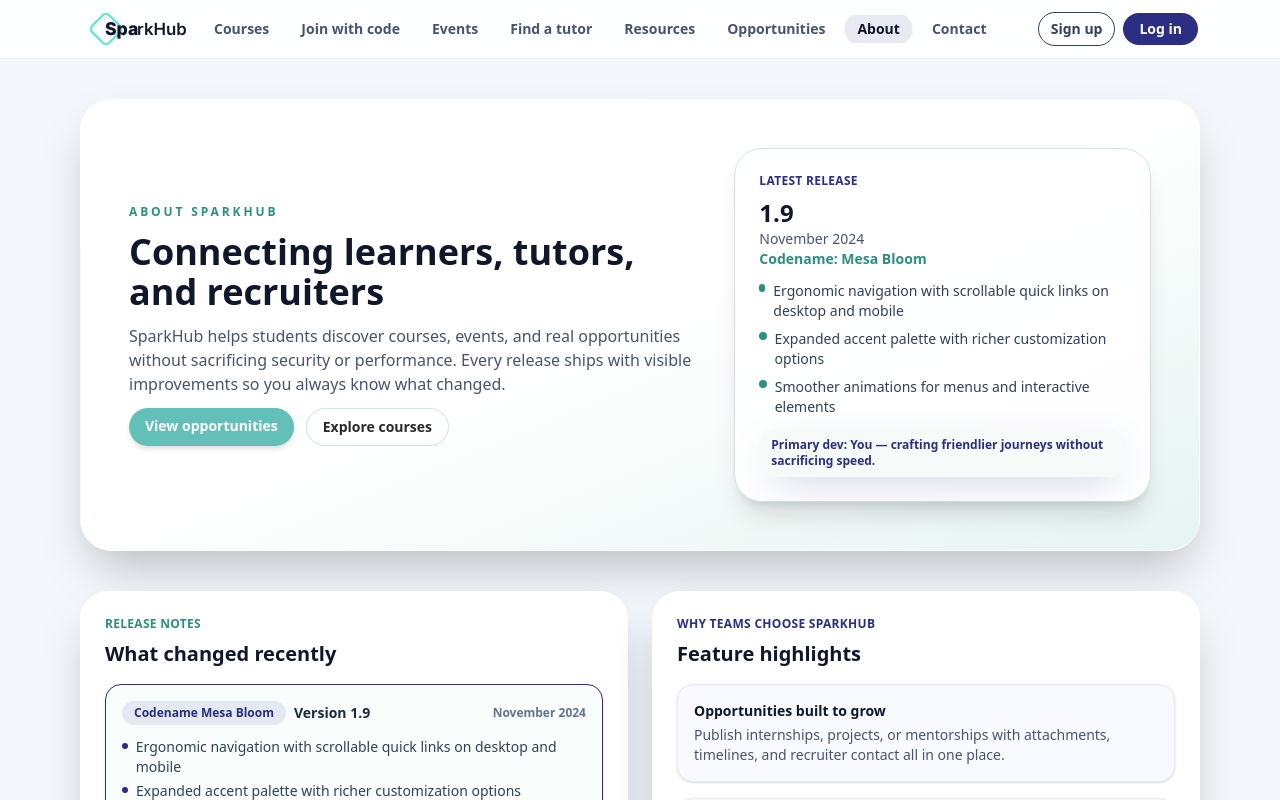
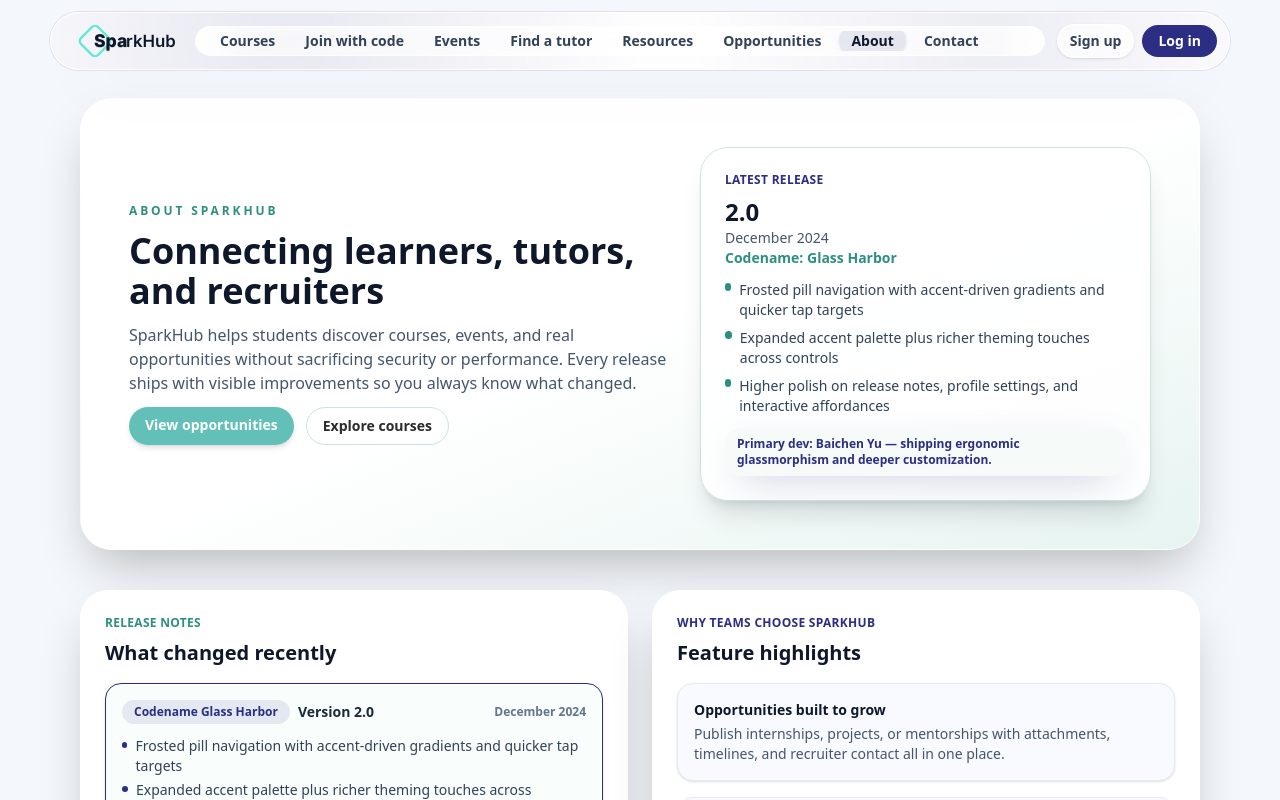
Before and after one commit to TomAs-1226/SparkHub, a Next.js app in the folder frontend/: page /about in a window 1280 px wide. Shown: the top 800 px of the page. Built offline with nearby package versions, Linux system fonts and the light colour scheme.

Commit message:
Frosted pill nav refinements and release update

```diff
--- a/frontend/src/app/about/page.tsx
+++ b/frontend/src/app/about/page.tsx
@@ -8,6 +8,17 @@
 
 const releases = [
     {
+        version: "2.0",
+        codename: "Glass Harbor",
+        date: "December 2024",
+        highlights: [
+            "Frosted pill navigation with accent-driven gradients and quicker tap targets",
+            "Expanded accent palette plus richer theming touches across controls",
+            "Higher polish on release notes, profile settings, and interactive affordances",
+        ],
+        notes: "Primary dev: Baichen Yu — shipping ergonomic glassmorphism and deeper customization.",
+    },
+    {
         version: "1.9",
         codename: "Mesa Bloom",
         date: "November 2024",
@@ -16,7 +27,7 @@
             "Expanded accent palette with richer customization options",
             "Smoother animations for menus and interactive elements",
         ],
-        notes: "Primary dev: You — crafting friendlier journeys without sacrificing speed.",
+        notes: "Primary dev: Baichen Yu — crafting friendlier journeys without sacrificing speed.",
     },
     {
         version: "1.8",
@@ -27,21 +38,21 @@
             "Faster API responses with optional clustered workers",
             "Clipboard-safe join codes for every course",
         ],
-        notes: "Primary dev: You — delivering resilient growth for new cohorts.",
+        notes: "Primary dev: Baichen Yu — delivering resilient growth for new cohorts.",
     },
     {
         version: "1.7",
         codename: "Marigold Arc",
         date: "September 2024",
         highlights: ["Improved tutor workspace layouts", "New calendar-ready event exports"],
-        notes: "Primary dev: You — smoothing publishing flows and calendars.",
+        notes: "Primary dev: Baichen Yu — smoothing publishing flows and calendars.",
     },
     {
         version: "1.6",
         codename: "Cinder Bay",
         date: "August 2024",
         highlights: ["Resource hub redesign", "Streamlined authentication and session recovery"],
-        notes: "Primary dev: You — cleanup with better recovery and discovery.",
+        notes: "Primary dev: Baichen Yu — cleanup with better recovery and discovery.",
     },
 ];
 
@@ -57,6 +68,10 @@
     {
         title: "Security-first platform",
         copy: "Layered rate limiting, hardened headers, and health checks keep normal traffic flowing while rejecting noisy attacks.",
+    },
+    {
+        title: "Feature suites that stay fresh",
+        copy: "Release cards now carry codenames, primary dev credit, and expandable highlights so every iteration is easy to track.",
     },
 ];
 
--- a/frontend/src/app/globals.css
+++ b/frontend/src/app/globals.css
@@ -10,6 +10,8 @@
 :root {
     --sh-accent: #2b2e83;
     --sh-accent-soft: #eef0ff;
+    --sh-accent-glass: #2b2e8314;
+    --sh-accent-ink: #2b2e83cc;
     --sh-accent-contrast: #ffffff;
     --sh-card-glow: 0 10px 50px -24px rgba(43, 46, 131, 0.55);
 }
--- a/frontend/src/components/site-nav.tsx
+++ b/frontend/src/components/site-nav.tsx
@@ -85,16 +85,17 @@
     }, [pathname]);
 
     return (
-        <header className="sticky top-0 z-50 w-full border-b border-slate-200/60 bg-white/90 backdrop-blur">
-            <div className="mx-auto flex max-w-[1180px] items-center gap-3 px-4 py-3 sm:px-6 lg:px-8">
-                <Link href="/" className="flex items-center gap-2">
+        <header className="sticky top-3 z-50 w-full px-3 sm:px-4">
+            <div className="relative mx-auto flex max-w-[1180px] items-center gap-3 rounded-full border border-white/70 bg-[color:rgba(255,255,255,0.76)] px-3 py-2 shadow-[0_24px_70px_-28px_rgba(15,23,42,0.35)] backdrop-blur-xl ring-1 ring-[var(--sh-accent-soft)]">
+                <div className="absolute inset-0 rounded-full bg-[radial-gradient(circle_at_20%_30%,var(--sh-accent-soft)_0,transparent_38%),radial-gradient(circle_at_80%_40%,var(--sh-accent-glass)_0,transparent_32%)] pointer-events-none" aria-hidden />
+                <Link href="/" className="relative z-10 flex items-center gap-2 rounded-full px-2 py-1 hover:bg-white/70">
                     <SparkHubLogo className="h-8 w-auto text-slate-900" />
                 </Link>
 
-                <div className="hidden flex-1 md:flex">
-                    <div className="relative w-full">
-                        <div className="pointer-events-none absolute left-0 top-0 h-full w-10 bg-gradient-to-r from-white via-white to-transparent" />
-                        <nav className="no-scrollbar relative flex items-center gap-2 overflow-x-auto px-1 py-1 text-sm font-semibold text-slate-600">
+                <div className="relative z-10 hidden flex-1 md:flex">
+                    <div className="relative w-full rounded-full border border-white/60 bg-white/70 px-1 py-1 shadow-inner shadow-white/30 backdrop-blur">
+                        <div className="pointer-events-none absolute left-0 top-0 h-full w-12 rounded-l-full bg-gradient-to-r from-white/90 via-white/60 to-transparent" />
+                        <nav className="no-scrollbar relative flex items-center gap-1.5 overflow-x-auto px-2 text-sm font-semibold text-slate-700">
                             {desktopLinks.map((link) => {
                                 const isActive = pathname?.startsWith(link.href);
                                 return (
@@ -103,8 +104,8 @@
                                             href={link.href}
                                             className={`rounded-full px-3 py-1.5 transition focus-visible:outline-hidden focus-visible:ring-2 focus-visible:ring-[var(--sh-accent)] ${
                                                 isActive
-                                                    ? "bg-[var(--sh-accent-soft)] text-slate-900 shadow-sm"
-                                                    : "hover:bg-slate-100"
+                                                    ? "bg-[var(--sh-accent-soft)] text-slate-900 shadow-sm shadow-[var(--sh-card-glow)]"
+                                                    : "hover:bg-white/80"
                                             }`}
                                         >
                                             {link.label}
@@ -113,11 +114,11 @@
                                 );
                             })}
                         </nav>
-                        <div className="pointer-events-none absolute right-0 top-0 h-full w-10 bg-gradient-to-l from-white via-white to-transparent" />
+                        <div className="pointer-events-none absolute right-0 top-0 h-full w-12 rounded-r-full bg-gradient-to-l from-white/90 via-white/60 to-transparent" />
                     </div>
                 </div>
 
-                <div className="hidden items-center gap-2 md:flex">
+                <div className="relative z-10 hidden items-center gap-2 md:flex">
                     {resolvedUser ? (
                         <ProfileMenu
                             user={resolvedUser}
@@ -135,14 +136,31 @@
                         />
                     ) : (
                         <>
-                            <Link href="/register" className="rounded-full border px-3 py-1.5 text-sm font-semibold text-slate-700 hover:bg-slate-50">Sign up</Link>
-                            <Link href="/login" className="rounded-full bg-[var(--sh-accent)] px-4 py-1.5 text-sm font-semibold text-[var(--sh-accent-contrast)] hover:brightness-110">Log in</Link>
+                            <Link href="/register" className="rounded-full border border-white/70 bg-white/70 px-3 py-1.5 text-sm font-semibold text-slate-700 shadow-sm hover:border-[var(--sh-accent-soft)] hover:text-slate-900">Sign up</Link>
+                            <Link href="/login" className="rounded-full bg-[var(--sh-accent)] px-4 py-1.5 text-sm font-semibold text-[var(--sh-accent-contrast)] shadow-[var(--sh-card-glow)] hover:brightness-110">Log in</Link>
                         </>
                     )}
                 </div>
 
+                <div className="relative z-10 flex flex-1 items-center justify-end gap-2 md:hidden">
+                    <div className="no-scrollbar flex flex-1 items-center gap-1 overflow-x-auto rounded-full border border-white/70 bg-white/80 px-2 py-1 text-xs font-semibold text-slate-700 shadow-inner shadow-white/40">
+                        {desktopLinks.slice(0, 5).map((link) => {
+                            const isActive = pathname?.startsWith(link.href);
+                            return (
+                                <Link
+                                    key={link.href}
+                                    href={link.href}
+                                    className={`rounded-full px-2.5 py-1 transition ${
+                                        isActive ? "bg-[var(--sh-accent-soft)] text-slate-900" : "hover:bg-white/70"
+                                    }`}
+                                >
+                                    {link.label}
+                                </Link>
+                            );
+                        })}
+                    </div>
                     <button
-                    className="inline-flex items-center justify-center rounded-md p-2 text-slate-700 md:hidden"
+                        className="inline-flex items-center justify-center rounded-full border border-white/70 bg-white/80 p-2 text-slate-700 shadow-sm shadow-white/40"
                         onClick={() => setOpen((v) => !v)}
                         aria-label="Toggle menu"
                     >
@@ -151,37 +169,23 @@
                         </svg>
                     </button>
                 </div>
-
-            <div className="md:hidden">
-                <div className="no-scrollbar flex items-center gap-2 overflow-x-auto border-t border-slate-200/60 bg-white px-4 py-2 text-sm font-semibold text-slate-700 sm:px-6 lg:px-8">
-                    {desktopLinks.slice(0, 4).map((link) => (
-                        <Link
-                            key={link.href}
-                            href={link.href}
-                            className="rounded-full border border-slate-200 px-3 py-1 transition hover:border-slate-300 hover:text-slate-900"
-                        >
-                            {link.label}
-                        </Link>
-                    ))}
-                </div>
             </div>
 
             <AnimatePresence initial={false}>
                 {open && (
                     <motion.div
-                        initial={{ opacity: 0, y: -8 }}
+                        initial={{ opacity: 0, y: -6 }}
                         animate={{ opacity: 1, y: 0 }}
-                        exit={{ opacity: 0, y: -8 }}
+                        exit={{ opacity: 0, y: -6 }}
                         transition={{ duration: 0.18 }}
-                        className="border-t border-slate-200/60 bg-white md:hidden"
+                        className="mx-auto mt-2 max-w-[1180px] rounded-3xl border border-white/70 bg-white/90 p-4 shadow-[0_22px_60px_-30px_rgba(15,23,42,0.4)] backdrop-blur md:hidden"
                     >
-                        <div className="mx-auto max-w-[1180px] px-4 py-3 sm:px-6 lg:px-8">
                         <div className="flex flex-col gap-2 text-sm font-semibold text-slate-700">
                             {desktopLinks.map((link) => (
                                 <Link
                                     key={link.href}
                                     href={link.href}
-                                        className="hover:text-slate-900"
+                                    className="rounded-xl px-3 py-2 hover:bg-[var(--sh-accent-soft)] hover:text-slate-900"
                                     onClick={() => setOpen(false)}
                                 >
                                     {link.label}
@@ -189,46 +193,60 @@
                             ))}
                             {resolvedUser ? (
                                 <>
-                                        <Link href="/dashboard" onClick={() => setOpen(false)}>
+                                    <Link href="/dashboard" onClick={() => setOpen(false)} className="rounded-xl px-3 py-2 hover:bg-[var(--sh-accent-soft)]">
                                         Dashboard
                                     </Link>
                                     {resolvedUser.role === "ADMIN" && (
-                                            <Link href="/admin" onClick={() => setOpen(false)}>
+                                        <Link href="/admin" onClick={() => setOpen(false)} className="rounded-xl px-3 py-2 hover:bg-[var(--sh-accent-soft)]">
                                             Admin panel
                                         </Link>
                                     )}
                                     {showTutorWorkspace && (
-                                            <Link href="/tutors/dashboard" onClick={() => setOpen(false)}>
+                                        <Link href="/tutors/dashboard" onClick={() => setOpen(false)} className="rounded-xl px-3 py-2 hover:bg-[var(--sh-accent-soft)]">
                                             Publishing workspace
                                         </Link>
                                     )}
-                                        <Link href="/settings" onClick={() => setOpen(false)}>
+                                    <Link href="/settings" onClick={() => setOpen(false)} className="rounded-xl px-3 py-2 hover:bg-[var(--sh-accent-soft)]">
                                         Profile settings
                                     </Link>
                                 </>
                             ) : (
-                                    <Link href="/dashboard" onClick={() => setOpen(false)}>
+                                <Link href="/dashboard" onClick={() => setOpen(false)} className="rounded-xl px-3 py-2 hover:bg-[var(--sh-accent-soft)]">
                                     Dashboard
                                 </Link>
                             )}
                         </div>
-                            {!resolvedUser && (
-                                <div className="mt-3 flex gap-2">
+                        <div className="mt-3 flex flex-wrap gap-2">
+                            {!resolvedUser ? (
+                                <>
                                     <Link
                                         href="/register"
-                                        className="rounded-full border px-3 py-1.5 text-sm font-semibold text-slate-700 hover:bg-slate-50"
+                                        className="rounded-full border border-white/60 bg-white/80 px-3 py-1.5 text-sm font-semibold text-slate-700 shadow-sm hover:border-[var(--sh-accent-soft)]"
                                         onClick={() => setOpen(false)}
                                     >
                                         Sign up
                                     </Link>
                                     <Link
                                         href="/login"
-                                        className="rounded-full bg-[var(--sh-accent)] px-4 py-1.5 text-sm font-semibold text-[var(--sh-accent-contrast)] hover:brightness-110"
+                                        className="rounded-full bg-[var(--sh-accent)] px-4 py-1.5 text-sm font-semibold text-[var(--sh-accent-contrast)] shadow-[var(--sh-card-glow)] hover:brightness-110"
                                         onClick={() => setOpen(false)}
                                     >
                                         Log in
                                     </Link>
-                                </div>
+                                </>
+                            ) : (
+                                <button
+                                    type="button"
+                                    onClick={() => {
+                                        setOpen(false);
+                                        clearToken();
+                                        setUser(null);
+                                        router.push("/");
+                                    }}
+                                    className="flex-1 rounded-full bg-[var(--sh-accent)] px-4 py-2 text-sm font-semibold text-[var(--sh-accent-contrast)] shadow-[var(--sh-card-glow)] hover:brightness-110"
+                                >
+                                    Sign out
+                                </button>
                             )}
                         </div>
                     </motion.div>
@@ -289,7 +307,7 @@
             <button
                 type="button"
                 onClick={() => setOpen((v) => !v)}
-                className="flex items-center gap-2 rounded-full border border-slate-200 bg-white px-2 py-1 text-left shadow-sm hover:border-slate-300"
+                className="flex items-center gap-2 rounded-full border border-white/70 bg-white/80 px-2 py-1 text-left shadow-sm shadow-[var(--sh-card-glow)] backdrop-blur hover:border-[var(--sh-accent-soft)]"
             >
                 <span className="hidden text-sm font-semibold text-slate-700 lg:inline">{user.name || "Account"}</span>
                 <span
@@ -301,7 +319,7 @@
                 </span>
             </button>
             {open && (
-                <div className="absolute right-0 mt-3 w-56 rounded-2xl border border-slate-100 bg-white/95 p-3 text-sm shadow-2xl">
+                <div className="absolute right-0 mt-3 w-60 rounded-2xl border border-white/70 bg-white/90 p-3 text-sm shadow-2xl ring-1 ring-[var(--sh-accent-soft)] backdrop-blur">
                     <p className="px-2 text-xs font-semibold uppercase tracking-wide text-slate-500">Quick access</p>
                     <div className="mt-2 flex flex-col gap-1">
                         {menuItems.map((item) => (
@@ -309,16 +327,16 @@
                                 key={item.href}
                                 type="button"
                                 onClick={() => go(item.href)}
-                                className="rounded-xl px-3 py-2 text-left font-semibold text-slate-700 hover:bg-slate-50"
+                                className="rounded-xl px-3 py-2 text-left font-semibold text-slate-700 transition hover:bg-[var(--sh-accent-soft)] hover:text-slate-900"
                             >
                                 {item.label}
                             </button>
                         ))}
                     </div>
-                    <div className="mt-3 space-y-2 rounded-xl border border-dashed border-slate-200 px-3 py-2 text-xs text-slate-500">
+                    <div className="mt-3 space-y-2 rounded-xl border border-dashed border-[var(--sh-accent-soft)] bg-white/70 px-3 py-2 text-xs text-slate-500 shadow-inner shadow-white/40">
                         <div>
                             Signed in as <span className="font-semibold text-slate-800">{user.name || "SparkHub"}</span>
-                            <div className="text-[11px] uppercase tracking-wide text-slate-400">Role: {user.role}</div>
+                            <div className="text-[11px] uppercase tracking-wide text-[color:var(--sh-accent-ink)]">Role: {user.role}</div>
                         </div>
                         <div className="space-y-1">
                             <div className="flex items-center justify-between text-[11px] font-semibold uppercase tracking-wide text-slate-500">
@@ -341,6 +359,7 @@
                                     />
                                 ))}
                             </div>
+                            <p className="text-[11px] text-slate-500">Glass pill nav and action buttons will instantly pick up your accent.</p>
                         </div>
                     </div>
                     <button
@@ -349,7 +368,7 @@
                             setOpen(false);
                             onSignOut();
                         }}
-                        className="mt-3 w-full rounded-full bg-[var(--sh-accent)] px-4 py-2 text-sm font-semibold text-[var(--sh-accent-contrast)] hover:brightness-110"
+                        className="mt-3 w-full rounded-full bg-[var(--sh-accent)] px-4 py-2 text-sm font-semibold text-[var(--sh-accent-contrast)] shadow-[var(--sh-card-glow)] hover:brightness-110"
                     >
                         Sign out
                     </button>
--- a/frontend/src/lib/accent-theme.ts
+++ b/frontend/src/lib/accent-theme.ts
@@ -14,12 +14,17 @@
     { label: 'Lagoon', value: '#0891b2', glow: '0 12px 40px -18px rgba(8, 145, 178, 0.55)' },
     { label: 'Forest', value: '#15803d', glow: '0 12px 40px -18px rgba(21, 128, 61, 0.55)' },
     { label: 'Velvet', value: '#7c3aed', glow: '0 12px 40px -18px rgba(124, 58, 237, 0.55)' },
+    { label: 'Tidal', value: '#0ea5e9', glow: '0 12px 40px -18px rgba(14, 165, 233, 0.55)' },
+    { label: 'Amberglass', value: '#f59e0b', glow: '0 12px 40px -18px rgba(245, 158, 11, 0.55)' },
+    { label: 'Rosewood', value: '#be123c', glow: '0 12px 40px -18px rgba(190, 18, 60, 0.55)' },
 ]
 
 export function applyAccent(option: AccentOption) {
     if (typeof document === 'undefined') return
     document.documentElement.style.setProperty('--sh-accent', option.value)
     document.documentElement.style.setProperty('--sh-accent-soft', `${option.value}1a`)
+    document.documentElement.style.setProperty('--sh-accent-glass', `${option.value}14`)
+    document.documentElement.style.setProperty('--sh-accent-ink', `${option.value}cc`)
     document.documentElement.style.setProperty('--sh-accent-contrast', '#ffffff')
     document.documentElement.style.setProperty('--sh-card-glow', option.glow || '0 10px 50px -24px rgba(0,0,0,0.3)')
     localStorage.setItem(STORAGE_KEY, JSON.stringify(option))
```
Lines whose indentation alone changed are shown as unchanged.
